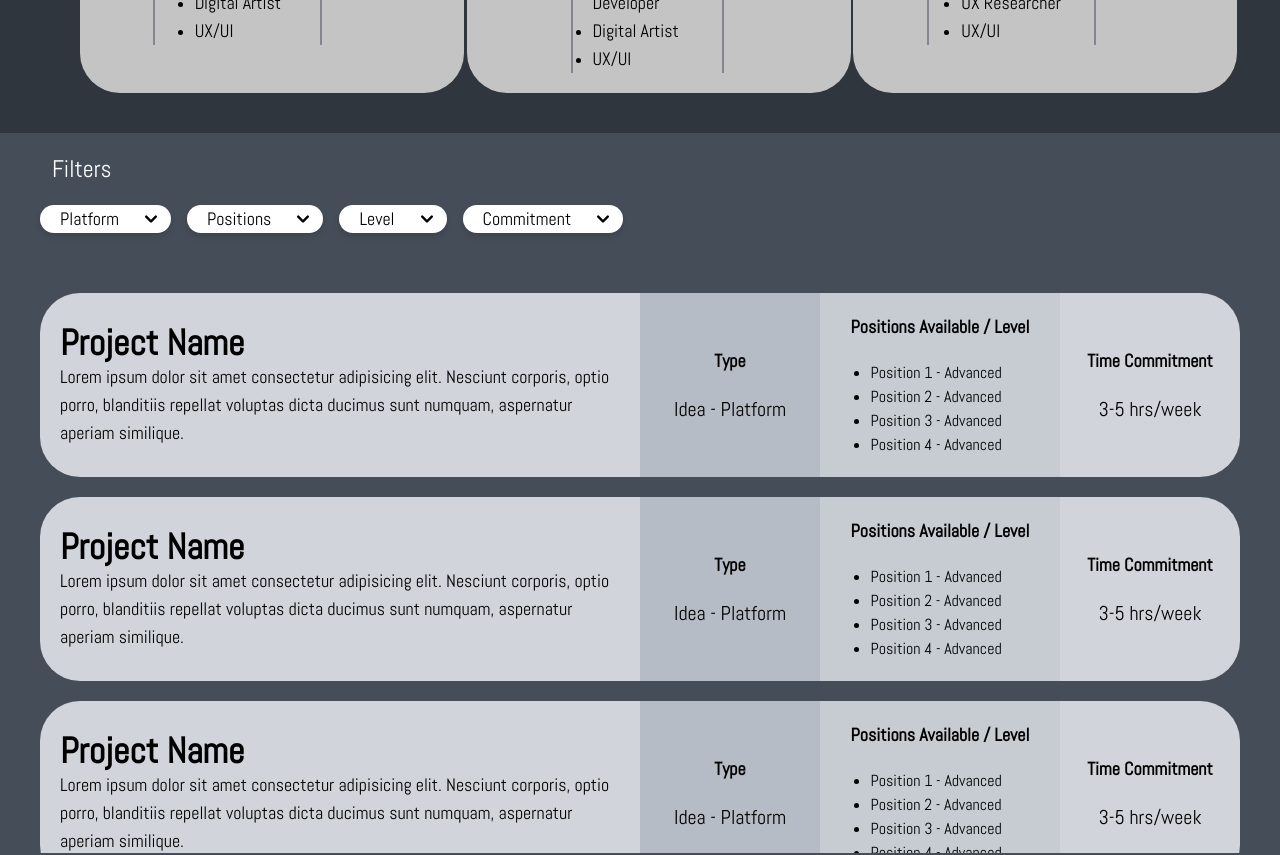
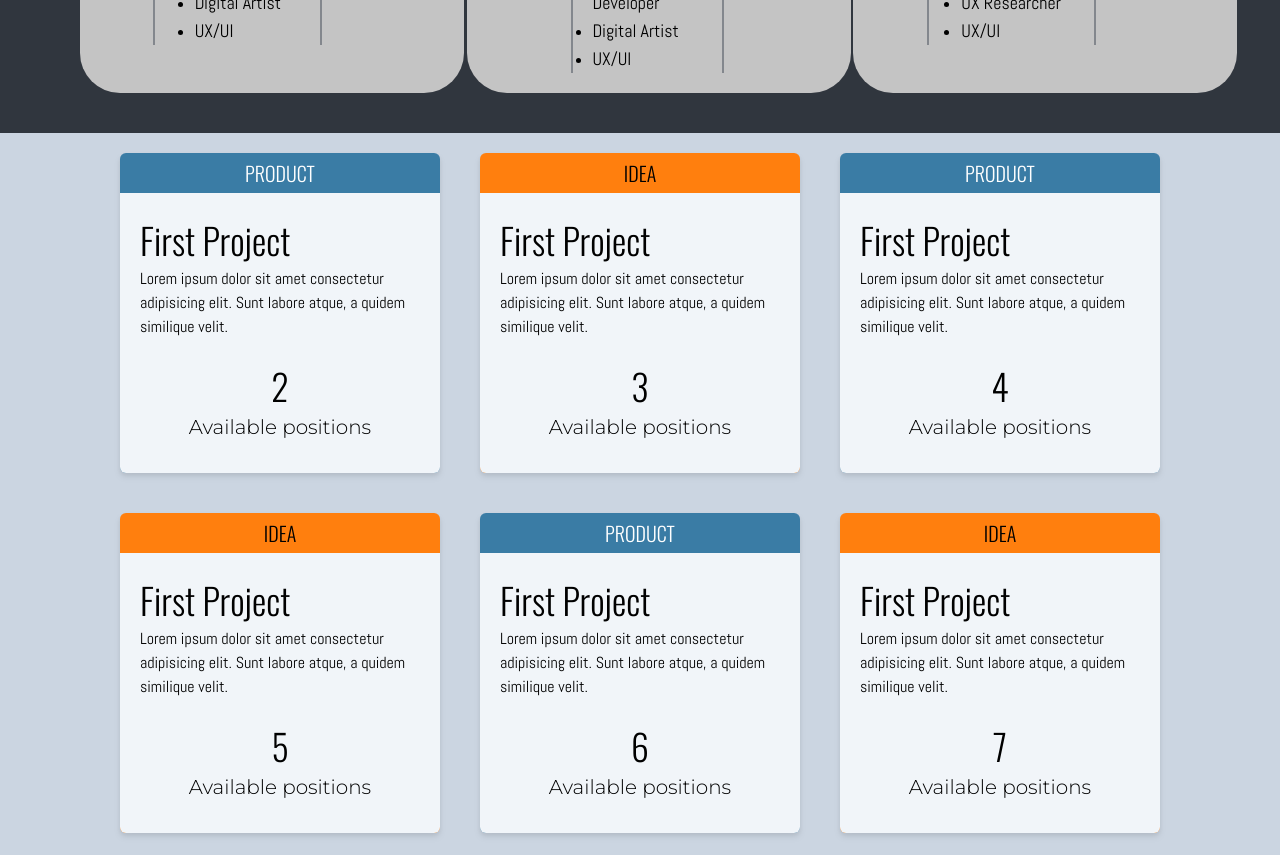
Before and after one commit to mdinacer/devlaunchers, a Next.js app: page / in a window 1280 px wide. Shown: the part 640-1495 px from the top of the page. Built offline with nearby package versions, Linux system fonts and the light colour scheme; a web font is replaced by a local one.

Commit message:
Added simple projects cards

```diff
--- a/pages/index.tsx
+++ b/pages/index.tsx
@@ -1,4 +1,12 @@
+import {
+  ArrowCircleRightIcon,
+  ClipboardCheckIcon,
+  XCircleIcon,
+  XIcon,
+} from '@heroicons/react/outline'
+import { AnimatePresence, motion } from 'framer-motion'
 import type { NextPage } from 'next'
+import { useState } from 'react'
 import ProjectsFilters from '../components/Filtering'
 import IdeaCardsList from '../components/IdeasSection/IdeaCards'
 import IdeaSectionHeader from '../components/IdeasSection/SectionHeader'
@@ -6,6 +14,7 @@ import Layout from '../components/Layout'
 import ProjectsList from '../components/Projects/ProjectsList'
 
 const Home: NextPage = () => {
+  const [selectedId, setSelectedId] = useState<string | null>(null)
   return (
     <Layout title="Home" description="Join Us">
       <div className=" h-full min-h-screen w-screen bg-[#454D58] pt-20 text-black">
@@ -13,6 +22,126 @@ const Home: NextPage = () => {
           <IdeaSectionHeader />
 
           <IdeaCardsList />
+
+          <div className="relative flex select-none items-center justify-center bg-slate-300 p-5">
+            <div className=" grid grid-cols-3 gap-10">
+              {[1, 2, 3, 4, 5, 6, 7, 8, 9].map((item, index) => (
+                <motion.div
+                  layoutId={`Item${index}`}
+                  onClick={() => {
+                    setSelectedId(null)
+                    setSelectedId(`Item${index}`)
+                  }}
+                  key={index}
+                  className=" h-80 w-80 cursor-pointer overflow-hidden rounded-md drop-shadow-md odd:bg-[#3a7ca5] odd:text-white even:bg-[#ff7f0e]"
+                >
+                  <motion.div className="flex h-10 w-full items-center justify-center bg-gradient-to-br ">
+                    <p className="font-Oswald text-xl font-thin">
+                      {index % 2 === 0 ? 'PRODUCT' : 'IDEA'}
+                    </p>
+                  </motion.div>
+                  <motion.div className="h-full bg-slate-100 p-5 text-black">
+                    <motion.p className=" font-Oswald text-4xl font-thin leading-normal">
+                      First Project
+                    </motion.p>
+                    <motion.p className="">
+                      Lorem ipsum dolor sit amet consectetur adipisicing elit.
+                      Sunt labore atque, a quidem similique velit.
+                    </motion.p>
+                    <div className="flex flex-col items-center justify-center pt-5">
+                      <p className=" font-Oswald text-4xl font-thin leading-normal">
+                        {index + 2}
+                      </p>
+                      <p className=" font-Montserrat text-xl font-thin">
+                        Available positions
+                      </p>
+                    </div>
+                  </motion.div>
+                </motion.div>
+              ))}
+            </div>
+
+            <AnimatePresence>
+              {selectedId && (
+                <motion.div className=" fixed top-0 left-0 right-0 bottom-0 flex items-center justify-center bg-black bg-opacity-30">
+                  <motion.div
+                    layoutId={selectedId}
+                    className="relative  w-full max-w-lg  overflow-hidden rounded-md bg-slate-100 drop-shadow-lg"
+                  >
+                    <motion.div className="p-5">
+                      <motion.p className=" font-Oswald text-4xl font-thin uppercase leading-normal">
+                        Project Title
+                      </motion.p>
+                      <motion.p className="pb-4">
+                        Lorem, ipsum dolor sit amet consectetur adipisicing
+                        elit. Quas sit accusantium laboriosam sint eligendi
+                        voluptas optio nostrum. Numquam, quas. Magni, veniam
+                        voluptatibus! Lorem, ipsum dolor sit amet consectetur
+                        adipisicing elit. Quas sit accusantium laboriosam sint
+                        eligendi voluptas optio nostrum. Numquam, quas. Magni,
+                        veniam voluptatibus!
+                      </motion.p>
+                      <p className=" font-Oswald text-2xl font-thin leading-loose">
+                        Available Positions
+                      </p>
+                      <ul className=" flex list-none flex-col gap-y-2 pl-2">
+                        <li className=" list-item border-b border-b-gray-200">
+                          <div>
+                            <p>React Developer</p>
+                            <div className=" flex flex-row items-center justify-between font-Montserrat text-sm text-gray-600">
+                              <p>Intermediate</p>
+                              <p>3 Hours per week</p>
+                            </div>
+                          </div>
+                        </li>
+                        <li className=" list-item border-b border-b-gray-200">
+                          <div>
+                            <p>UI/UX Designer</p>
+                            <div className=" flex flex-row items-center justify-between font-Montserrat text-sm text-gray-600">
+                              <p>Advanced</p>
+                              <p>4 Hours per week</p>
+                            </div>
+                          </div>
+                        </li>
+                        <li className=" list-item border-b-0 border-b-gray-200">
+                          <div>
+                            <p>Digital Artist</p>
+                            <div className=" flex flex-row items-center justify-between font-Montserrat text-sm text-gray-600">
+                              <p>Advanced</p>
+                              <p>7 Hours per week</p>
+                            </div>
+                          </div>
+                        </li>
+                      </ul>
+                    </motion.div>
+
+                    <div className="flex flex-row items-center justify-between border-t border-t-gray-400 bg-gray-200 py-2 px-5">
+                      <button className="flow-row flex items-center gap-x-2 p-2">
+                        <ClipboardCheckIcon
+                          type="outline"
+                          className="h-7 w-7"
+                        />
+                        APPLY
+                      </button>
+                      <button className="flow-row flex items-center gap-x-2 p-2">
+                        DETAILS
+                        <ArrowCircleRightIcon
+                          type="outline"
+                          className="h-7 w-7 text-[#ff7f0e]"
+                        />
+                      </button>
+                    </div>
+                    <motion.button
+                      className="absolute top-0 right-0  p-2"
+                      onClick={() => setSelectedId(null)}
+                    >
+                      <XCircleIcon className="h-8 w-8" />
+                    </motion.button>
+                  </motion.div>
+                </motion.div>
+              )}
+            </AnimatePresence>
+          </div>
 
           <div>
             <ProjectsFilters />
```
